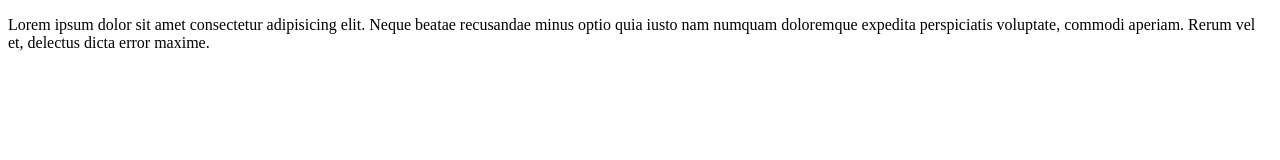
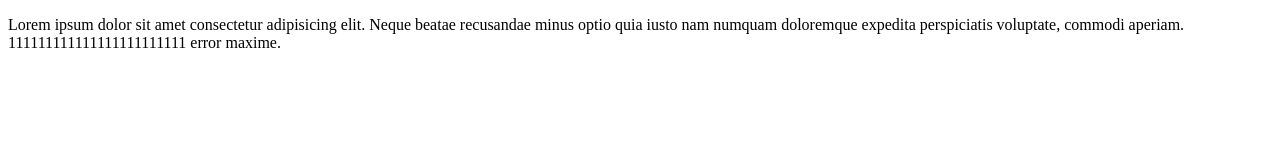
Before and after one commit to MarSegu/inicio-negocio, a plain HTML site: page index.html in a window 1280 px wide. Drawn offline with Linux system fonts and the light colour scheme.

Commit message:
Agregue unos al final

```diff
--- a/index.html
+++ b/index.html
@@ -11,7 +11,7 @@
 <body>
     <p>Lorem ipsum dolor sit amet consectetur adipisicing elit. Neque beatae
         recusandae minus optio quia iusto nam numquam doloremque expedita
-        perspiciatis voluptate, commodi aperiam. Rerum vel et, delectus dicta
+        perspiciatis voluptate, commodi aperiam. 111111111111111111111111
         error maxime.
     </p>
 </body>
```
